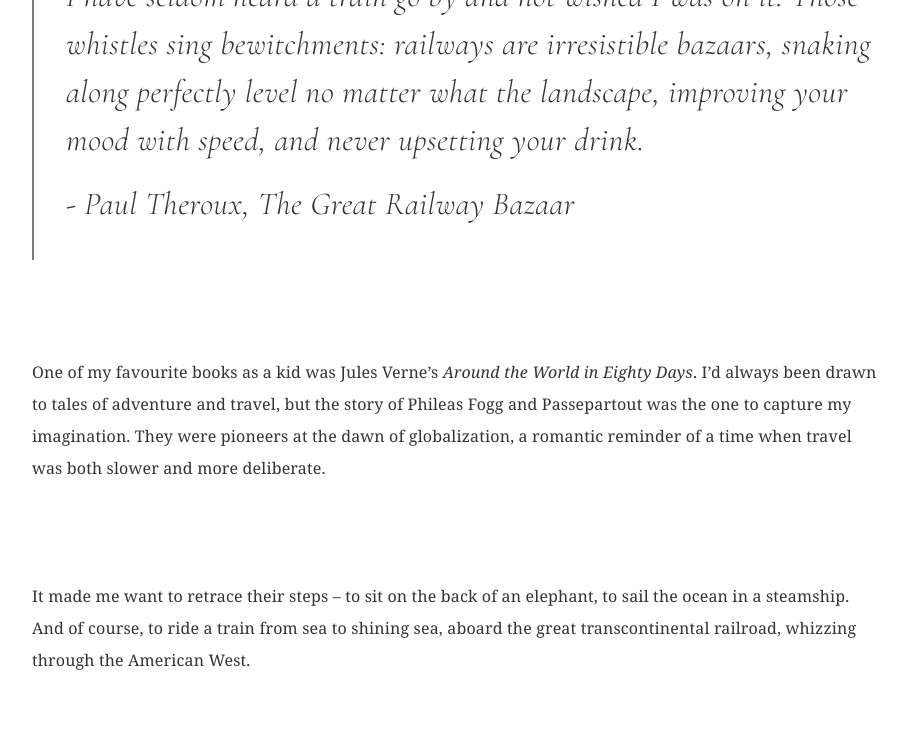
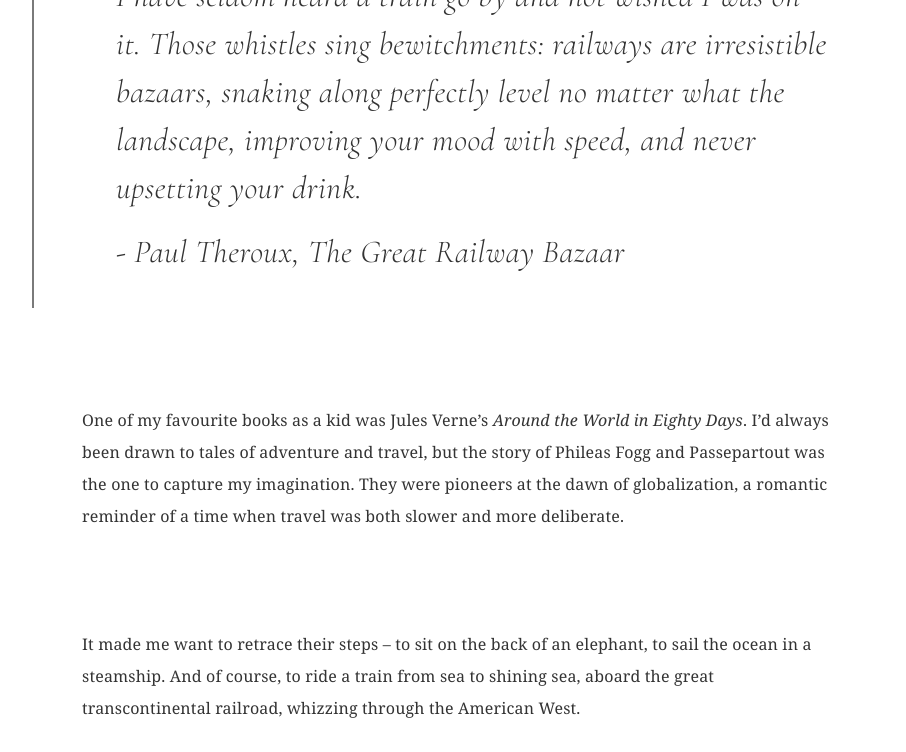
Before and after one commit to samuelyeewl/samuelyeewl.github.io, a Jekyll site: the page built from _stories/zephyr.md, in a window 1280 px wide. Shown: the part 917-1669 px from the top of the page, without its empty margins (183-1089 px from the left). Built offline with Jekyll 4.4.1, drawn with Linux system fonts in a browser that asks for light colours; some web fonts are replaced; grey boxes are pictures that could not be loaded.

Commit message:
Fixed problem with 100vw

```diff
--- a/_sass/_stories.scss
+++ b/_sass/_stories.scss
@@ -182,6 +182,7 @@
         font-size: 1rem;
         line-height: 2rem;
         margin-top: 6rem;
+        padding: 0 25px;
     }
 
     blockquote p {
@@ -202,18 +203,26 @@
 
     .img-one, .img-left, .img-right {
         width: 100%;
-        float: left;
     }
 
     @media screen and (min-width: $viewport-medium) {
         .img-left {
             width: 49.5%;
-            float: left;
         }
 
         .img-right {
             width: 49.5%;
             float: right;
+        }
+
+        p {
+            padding: 0 75px;
+        }
+    }
+
+    @media screen and (min-width: $viewport-small) {
+        p {
+            padding: 0 50px;
         }
     }
 }
```
